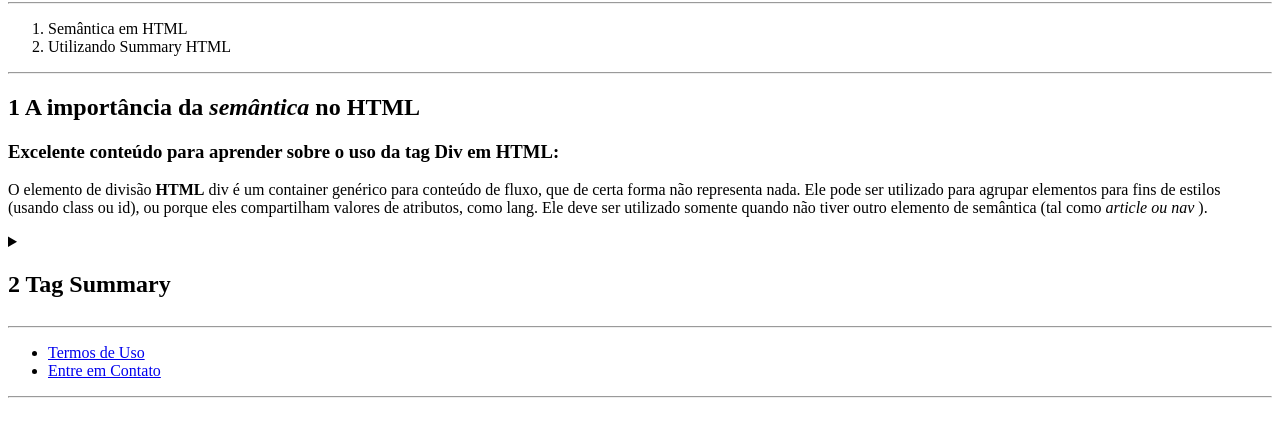
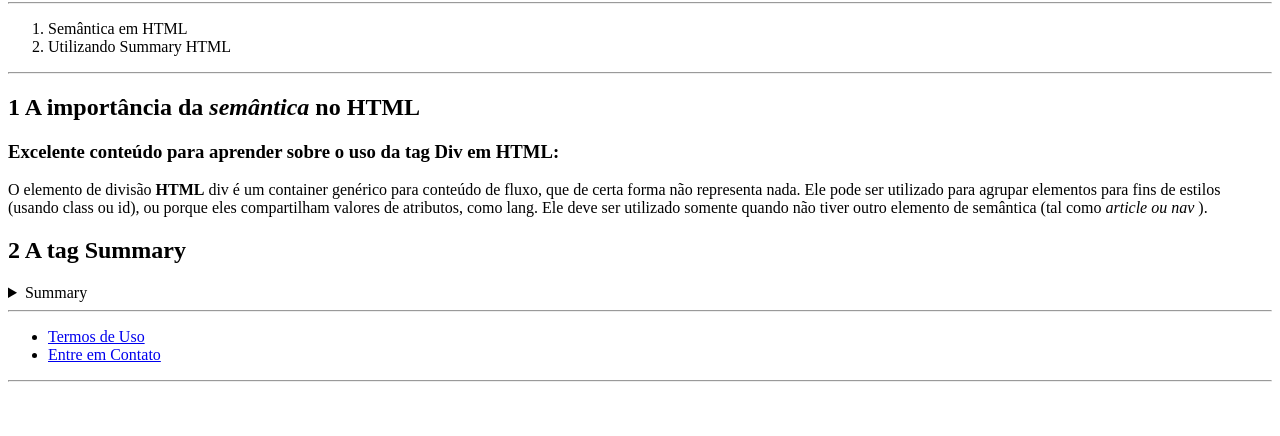
Before and after one commit to Kenzie-Academy-Brasil-Developers/entrega-mais-tag-html-sprint-2-rodrigocezzar, a plain HTML site: page index.html in a window 1280 px wide. Shown: the part 300-736 px from the top of the page. Drawn offline with Linux system fonts and the light colour scheme.

Commit message:
correção_rodrigo_abreu

```diff
--- a/index.html
+++ b/index.html
@@ -31,8 +31,11 @@
             ou porque eles compartilham valores de atributos, como lang. Ele deve ser utilizado somente quando não tiver outro elemento de
             semântica &lpar;tal como <em>article ou nav</em> &rpar;.</p>
         </div>
+        <section>
+            <h2>2 A tag Summary</h2>
+        </section>
         <details>
-            <summary><h2>2 Tag Summary</h2></summary>
+            <summary>Summary</summary>
             <p>A tag summary define um título visível para o elemento details.</p>
             <p>Mais informações acesse o site <a href="https://www.w3schools.com/tags/tag_summary.asp">Summary W3schools</a></p>
         </details>
```
Also changed, not shown: style.css (added).
